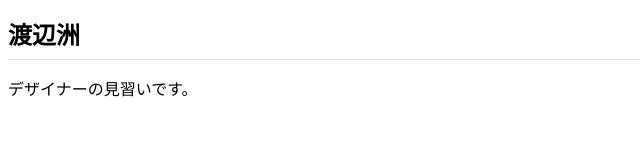
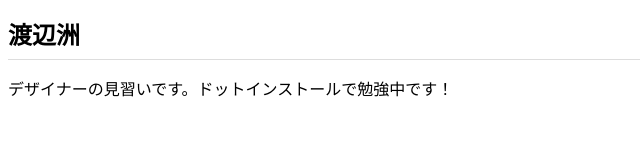
Before and after one commit to shu0415/shu0415.github.io, a plain HTML site: page index.html in a window 1280 px wide. Shown: the whole page, without its empty margins (0-640 px from the left). Drawn offline with Linux system fonts and the light colour scheme.

Commit message:
Add files via upload

```diff
--- a/index.html
+++ b/index.html
@@ -7,6 +7,6 @@
   </head>
   <body>
     <h1>渡辺洲</h1>
-    <p>デザイナーの見習いです。</p>
+    <p>デザイナーの見習いです。ドットインストールで勉強中です！</p>
   </body>
 </html>
```
